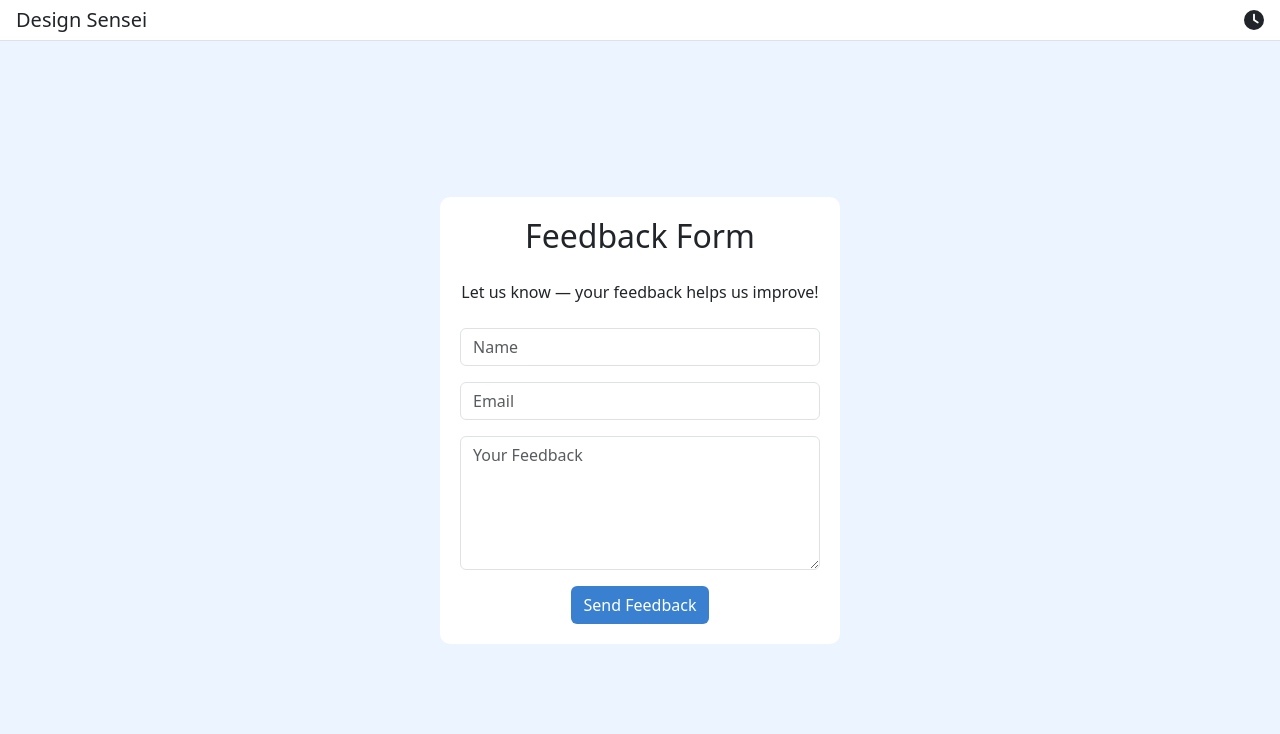
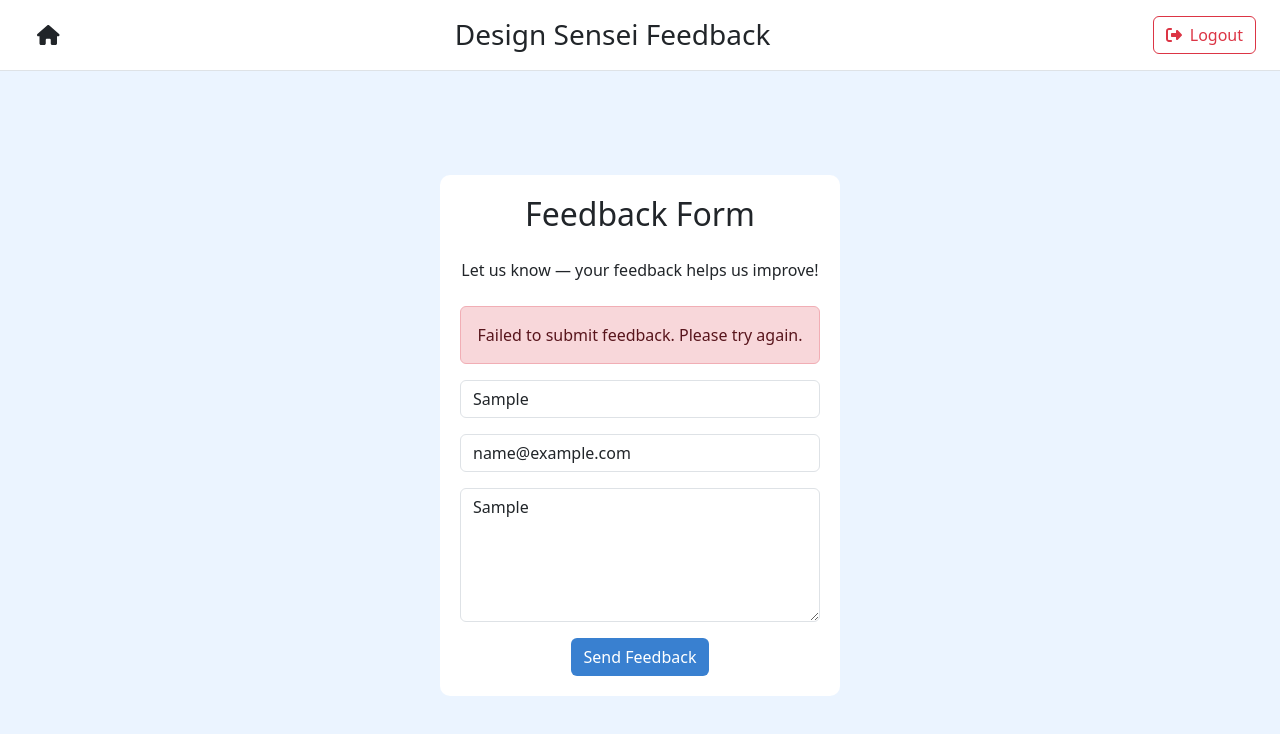
Before and after one commit to wenthingteo/FYP_DesignSensei, a React (Create React App) app in the folder frontend/: page /feedback in a window 1280 px wide. Both pictures are taken after typing "Sample", "name@example.com", "Sample" into the empty fields and a click on the button "Send Feedback". Shown: the top 734 px of the page. Built offline with nearby package versions, Linux system fonts and the light colour scheme; no server answers.

Commit message:
feedback page modified

```diff
--- a/frontend/src/components/ConversationHistory.jsx
+++ b/frontend/src/components/ConversationHistory.jsx
@@ -4,7 +4,6 @@ import { FontAwesomeIcon } from "@fortawesome/react-fontawesome";
 import { faEllipsisVertical, faPen, faTrash, faCheck, faTimes } from "@fortawesome/free-solid-svg-icons";
 import axios from "axios";
 
-// ConversationHistory component now accepts onDeleteConfirmRequest prop
 function ConversationHistory({ onDeleteConfirmRequest }) {
   const { chatData, setChatData } = useGetChats();
   const conversations = chatData?.conversations ?? [];
@@ -39,7 +38,6 @@ function ConversationHistory({ onDeleteConfirmRequest }) {
   const handleConversationClick = async (conv) => {
     if (editingId) return;
 
-    // Skip API call if clicking on a "new" conversation state
     if (conv.id === "new") {
       setChatData((prev) => ({
         ...prev,
@@ -119,7 +117,6 @@ function ConversationHistory({ onDeleteConfirmRequest }) {
       console.error("Error renaming conversation:", err);
       console.error("Error details:", err.response?.data);
 
-      // Show user-friendly error message
       let errorMessage = "Failed to rename conversation. ";
       if (err.response?.data?.error) {
         errorMessage += err.response.data.error;
@@ -144,7 +141,6 @@ function ConversationHistory({ onDeleteConfirmRequest }) {
     }
   };
 
-  // Renamed to clarify its role: requesting confirmation, not direct deletion
   const requestDeleteConfirmation = (convId) => {
     if (onDeleteConfirmRequest) {
       onDeleteConfirmRequest(convId);
@@ -170,7 +166,7 @@ function ConversationHistory({ onDeleteConfirmRequest }) {
   return (
     <div>
       {conversations
-        .filter(conv => conv.id !== "new") // Filter out the "new" state from display
+        .filter(conv => conv.id !== "new")
         .map((conv) => {
         const isActive = conv.id === currentId;
         const isEditing = editingId === conv.id;
--- a/frontend/src/components/Sidebar.jsx
+++ b/frontend/src/components/Sidebar.jsx
@@ -84,16 +84,15 @@ const Sidebar = ({ onDeleteConfirmRequest }) => {
       </div>
 
       {/* Conversation History */}
-      {/* Pass the onDeleteConfirmRequest prop down */}
       <ConversationHistory onDeleteConfirmRequest={onDeleteConfirmRequest} />
 
       {/* Feedback Button */}
       <div className="mt-auto pt-3" style={{ borderTop: '1px solid #eee' }}>
         <div
-          className="d-flex align-items-center p-2 rounded-5 gap-2"
+          className="d-flex align-items-center p-3 gap-2 rounded"
           style={{ cursor: 'pointer', transition: 'background-color 0.2s ease-in-out' }}
           onClick={handleFeedbackClick}
-          onMouseEnter={(e) => (e.currentTarget.style.backgroundColor = '#f8f9fa')}
+          onMouseEnter={(e) => (e.currentTarget.style.backgroundColor = '#e0e0e0')}
           onMouseLeave={(e) => (e.currentTarget.style.backgroundColor = 'transparent')}
         >
           <FontAwesomeIcon icon={faCommentDots} style={{ color: '#666', fontSize: '18px' }} />
--- a/frontend/src/pages/FeedbackPage.jsx
+++ b/frontend/src/pages/FeedbackPage.jsx
@@ -1,6 +1,8 @@
 import React, { useState } from "react";
 import { FontAwesomeIcon } from '@fortawesome/react-fontawesome';
-import { faClock } from '@fortawesome/free-solid-svg-icons';
+import { faHome, faSignOutAlt } from '@fortawesome/free-solid-svg-icons';
+import { useNavigate } from "react-router-dom";
+import axios from "axios";
 
 const FeedbackPage = () => {
   const [formData, setFormData] = useState({
@@ -8,25 +10,106 @@ const FeedbackPage = () => {
     email: "",
     feedback: "",
   });
+  const [submissionStatus, setSubmissionStatus] = useState(null);
+  const navigate = useNavigate();
 
   const handleChange = (e) => {
     setFormData({ ...formData, [e.target.name]: e.target.value });
   };
 
-  const handleSubmit = (e) => {
+  const getCookie = (name) => {
+    let cookieValue = null;
+    if (document.cookie && document.cookie !== '') {
+      const cookies = document.cookie.split(';');
+      for (let i = 0; i < cookies.length; i++) {
+        const cookie = cookies[i].trim();
+        if (cookie.substring(0, name.length + 1) === (name + '=')) {
+          cookieValue = decodeURIComponent(cookie.substring(name.length + 1));
+          break;
+        }
+      }
+    }
+    return cookieValue;
+  };
+
+  const handleSubmit = async (e) => {
     e.preventDefault();
-    // Add your form submission logic here (e.g., API call)
-    console.log("Form submitted:", formData);
-    alert("Thank you for your feedback!");
-    setFormData({ name: "", email: "", feedback: "" }); // Reset form
+    setSubmissionStatus(null);
+
+    const csrfToken = getCookie('csrftoken');
+
+    try {
+      const response = await axios.post("http://127.0.0.1:8000/api/feedback/",
+        {
+          comment: formData.feedback
+        },
+        {
+          withCredentials: true,
+          headers: {
+            'X-CSRFToken': csrfToken,
+            'Content-Type': 'application/json'
+          },
+        }
+      );
+
+      if (response.data.success) {
+        setSubmissionStatus('success');
+        setFormData({ name: "", email: "", feedback: "" });
+      } else {
+        setSubmissionStatus('error');
+        console.error("Feedback submission failed:", response.data.error);
+      }
+    } catch (error) {
+      setSubmissionStatus('error');
+      console.error("Error submitting feedback:", error);
+      if (error.response && error.response.status === 401) {
+        console.error("Authentication required. Please log in.");
+      } else if (error.response && error.response.data && error.response.data.error) {
+        setSubmissionStatus('error');
+        console.error("Backend error:", error.response.data.error);
+      } else {
+        setSubmissionStatus('error');
+        console.error("An unexpected error occurred.");
+      }
+    }
+  };
+
+  const handleLogout = async () => {
+    try {
+      await axios.post("http://127.0.0.1:8000/api/logout/", {}, {
+        withCredentials: true,
+        headers: {
+          'X-CSRFToken': getCookie('csrftoken'),
+        },
+      });
+      document.cookie = 'sessionid=; expires=Thu, 01 Jan 1970 00:00:00 UTC; path=/;';
+      document.cookie = 'csrftoken=; expires=Thu, 01 Jan 1970 00:00:00 UTC; path=/;';
+      navigate('/login');
+    } catch (error) {
+      console.error("Logout failed:", error);
+    }
   };
 
   return (
     <div className="d-flex flex-column vh-100">
       {/* Header */}
-      <div className="d-flex align-items-center justify-content-between px-3 py-2 bg-white border-bottom">
-        <h1 className="h5 m-0">Design Sensei</h1>
-        <FontAwesomeIcon icon={faClock} size="lg" />
+      <div className="d-flex align-items-center justify-content-between px-4 py-3 bg-white border-bottom shadow-sm">
+        {/* Home Button */}
+        <button
+          className="btn text-dark"
+          onClick={() => navigate("/chatbot")}
+          aria-label="Go to Chatbot Home"
+        >
+          <FontAwesomeIcon icon={faHome} size="lg" />
+        </button>
+
+        <h1 className="fs-3 m-0 flex-grow-1 text-center">Design Sensei Feedback</h1> {/* Updated title */}
+
+        {/* Logout Button */}
+        <button className="btn btn-outline-danger" onClick={handleLogout}>
+          <FontAwesomeIcon icon={faSignOutAlt} className="me-2" />
+          Logout
+        </button>
       </div>
 
       {/* Feedback Form */}
@@ -34,6 +117,18 @@ const FeedbackPage = () => {
         <form onSubmit={handleSubmit} style={{ width: "400px", background: "white", padding: "20px", borderRadius: "10px" }}>
           <h2 className="text-center mb-4">Feedback Form</h2>
           <p className="text-center mb-4">Let us know — your feedback helps us improve!</p>
+
+          {/* Submission Status Message */}
+          {submissionStatus === 'success' && (
+            <div className="alert alert-success text-center mb-3" role="alert">
+              Thank you for your feedback!
+            </div>
+          )}
+          {submissionStatus === 'error' && (
+            <div className="alert alert-danger text-center mb-3" role="alert">
+              Failed to submit feedback. Please try again.
+            </div>
+          )}
 
           <div className="mb-3">
             <input
```
